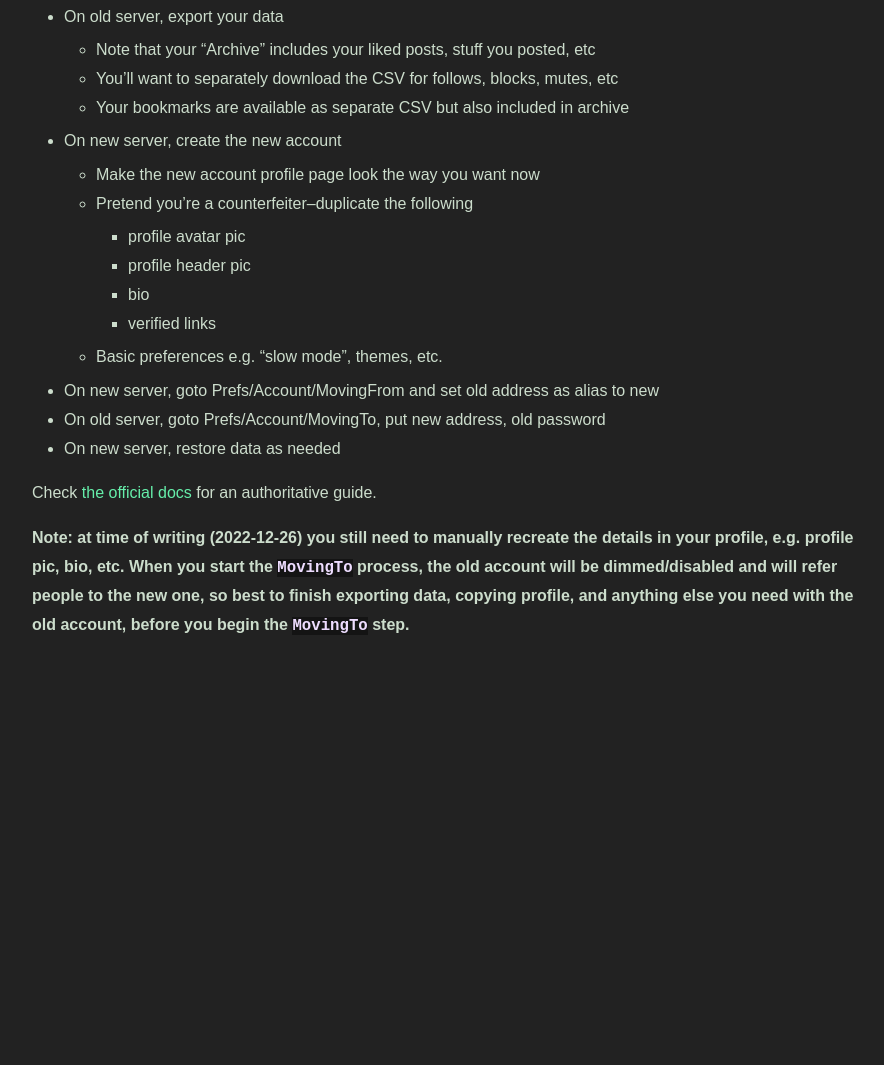
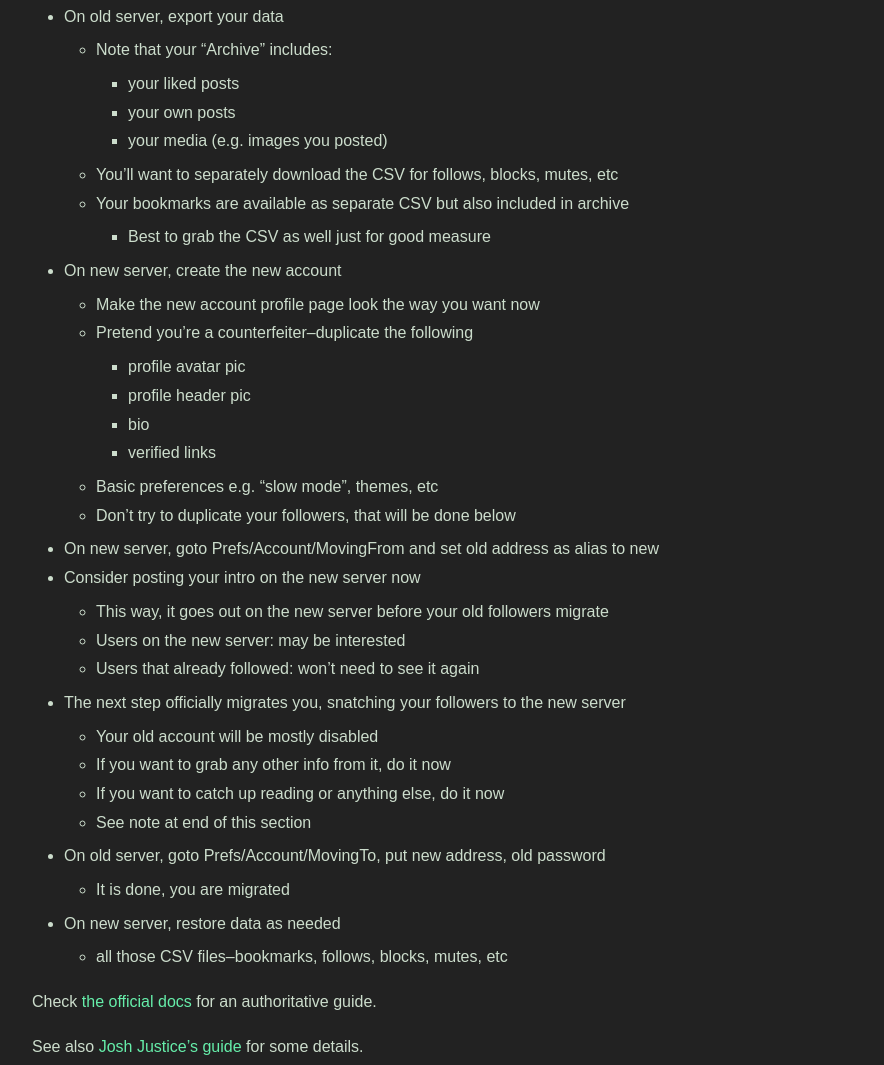
Before and after one commit to jaymcor/jaymcor.github.io, a plain HTML site: page notes/mastodon_trivia.html in a window 1280 px wide. Shown: the part 3978-5043 px from the top of the page, without its empty margins (192-1076 px from the left). Before the commit the page ends 4650 px from the top, so only its background shows below. Drawn offline with Linux system fonts and the light colour scheme.

Commit message:
tweaks for migrating to different instance

```diff
--- a/notes/mastodon_trivia.html
+++ b/notes/mastodon_trivia.html
@@ -83,13 +83,21 @@
 <p>You move most of your data including past posts, the list of things you follow, local filters, bookmarks, etc.</p>
 <p><strong>You get to choose</strong> whether followers of your old address will automatically be switched to point at your new address (in most cases you should do it).</p>
 <h3 id="how">How</h3>
-<p>There’s a process, it has to be done in a particular order</p>
+<p>There’s a process, it has to be done in a particular order.</p>
 <ul>
 <li>On old server, export your data
 <ul>
-<li>Note that your “Archive” includes your liked posts, stuff you posted, etc</li>
+<li>Note that your “Archive” includes:
+<ul>
+<li>your liked posts</li>
+<li>your own posts</li>
+<li>your media (e.g. images you posted)</li>
+</ul></li>
 <li>You’ll want to separately download the CSV for follows, blocks, mutes, etc</li>
-<li>Your bookmarks are available as separate CSV but also included in archive</li>
+<li>Your bookmarks are available as separate CSV but also included in archive
+<ul>
+<li>Best to grab the CSV as well just for good measure</li>
+</ul></li>
 </ul></li>
 <li>On new server, create the new account
 <ul>
@@ -101,13 +109,34 @@
 <li>bio</li>
 <li>verified links</li>
 </ul></li>
-<li>Basic preferences e.g. “slow mode”, themes, etc.</li>
+<li>Basic preferences e.g. “slow mode”, themes, etc</li>
+<li>Don’t try to duplicate your followers, that will be done below</li>
 </ul></li>
 <li>On new server, goto Prefs/Account/MovingFrom and set old address as alias to new</li>
-<li>On old server, goto Prefs/Account/MovingTo, put new address, old password</li>
-<li>On new server, restore data as needed</li>
+<li>Consider posting your intro on the new server now
+<ul>
+<li>This way, it goes out on the new server before your old followers migrate</li>
+<li>Users on the new server: may be interested</li>
+<li>Users that already followed: won’t need to see it again</li>
+</ul></li>
+<li>The next step officially migrates you, snatching your followers to the new server
+<ul>
+<li>Your old account will be mostly disabled</li>
+<li>If you want to grab any other info from it, do it now</li>
+<li>If you want to catch up reading or anything else, do it now</li>
+<li>See note at end of this section</li>
+</ul></li>
+<li>On old server, goto Prefs/Account/MovingTo, put new address, old password
+<ul>
+<li>It is done, you are migrated</li>
+</ul></li>
+<li>On new server, restore data as needed
+<ul>
+<li>all those CSV files–bookmarks, follows, blocks, mutes, etc</li>
+</ul></li>
 </ul>
 <p>Check <a href="https://docs.joinmastodon.org/user/moving/">the official docs</a> for an authoritative guide.</p>
+<p>See also <a href="https://codingitwrong.com/2022/10/10/migrating-a-mastodon-account.html">Josh Justice’s guide</a> for some details.</p>
 <p><strong>Note: at time of writing (2022-12-26) you still need to manually recreate the details in your profile, e.g. profile pic, bio, etc. When you start the <code>MovingTo</code> process, the old account will be dimmed/disabled and will refer people to the new one, so best to finish exporting data, copying profile, and anything else you need with the old account, before you begin the <code>MovingTo</code> step.</strong></p>
 </body>
 </html>
```
Also changed, not shown: notes/mastodon_quickstart.html (+2 -1 lines).
